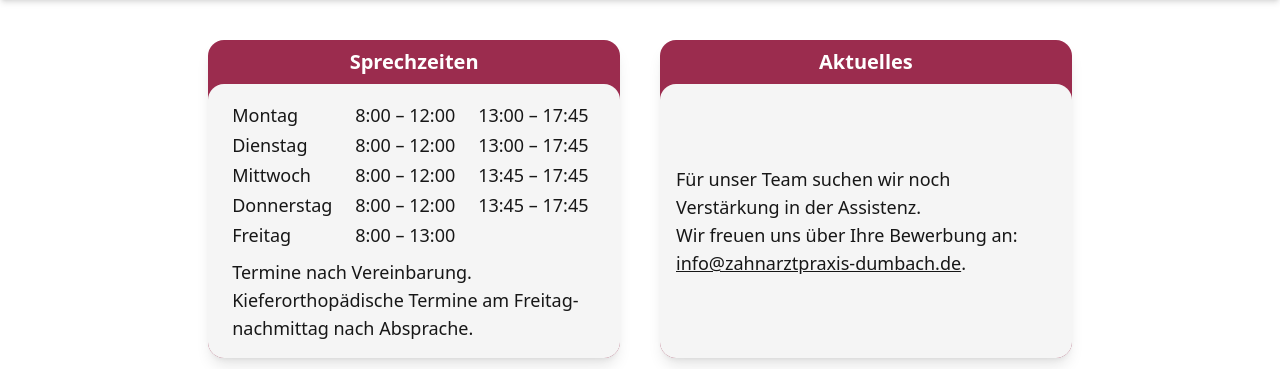
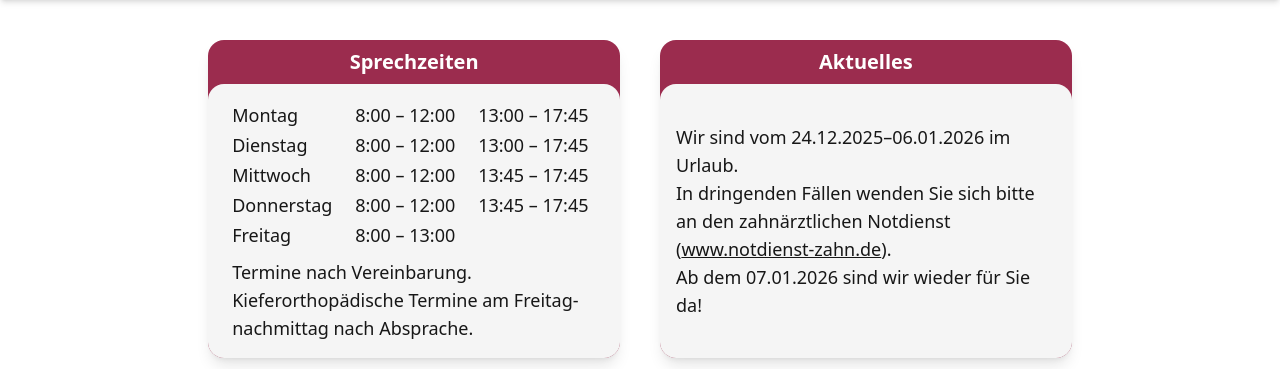
Before and after one commit to chrisknapp98/react-dentist-example, a Next.js app: page / in a window 1280 px wide. Shown: the part 840-1209 px from the top of the page. Built offline with nearby package versions, Linux system fonts and the light colour scheme.

Commit message:
add holiday announcement

```diff
--- a/src/app/comingSoon/openingHoursAndRecentNews.tsx
+++ b/src/app/comingSoon/openingHoursAndRecentNews.tsx
@@ -45,10 +45,20 @@ export function OpeningHoursAndRecentNews() {
         </RoundedFrame>
         <RoundedFrame title="Aktuelles">
             <div className="justify-start text-sm vs:text-md sm:text-lg font-light">
-            Für unser Team suchen wir noch Verstärkung in der Assistenz.
-            <br />
-            Wir freuen uns über Ihre Bewerbung an:{" "}
-            <a href={ContactInformation.emailLink} className="underline  whitespace-nowrap">{ContactInformation.email}</a>.
+                Wir sind vom 24.12.2025–06.01.2026 im Urlaub.
+                <br />
+                In dringenden Fällen wenden Sie sich bitte an den zahnärztlichen Notdienst (
+                <a
+                    href="https://www.notdienst-zahn.de"
+                    className="underline whitespace-nowrap"
+                    target="_blank"
+                    rel="noopener noreferrer"
+                >
+                    www.notdienst-zahn.de
+                </a>
+                ).
+                <br />
+                Ab dem 07.01.2026 sind wir wieder für Sie da!
             </div>
         </RoundedFrame>
         </div>
```
